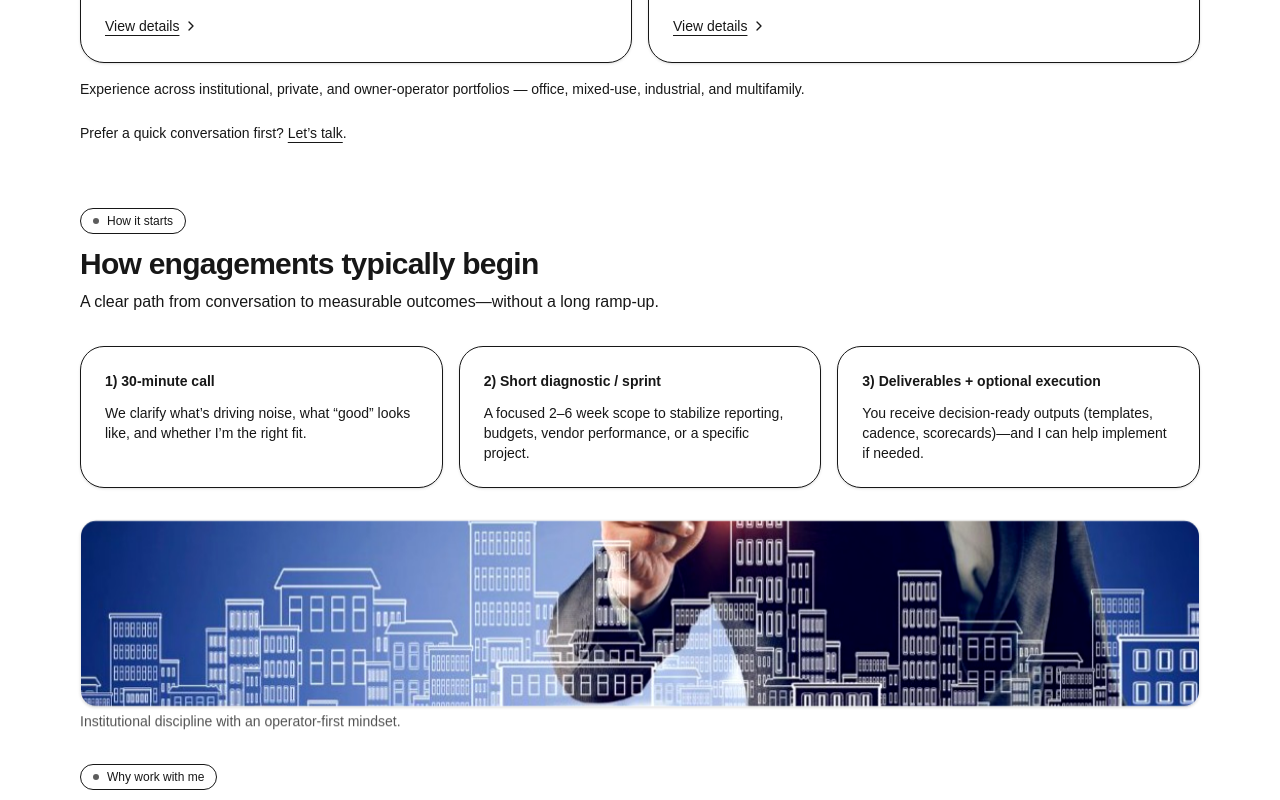
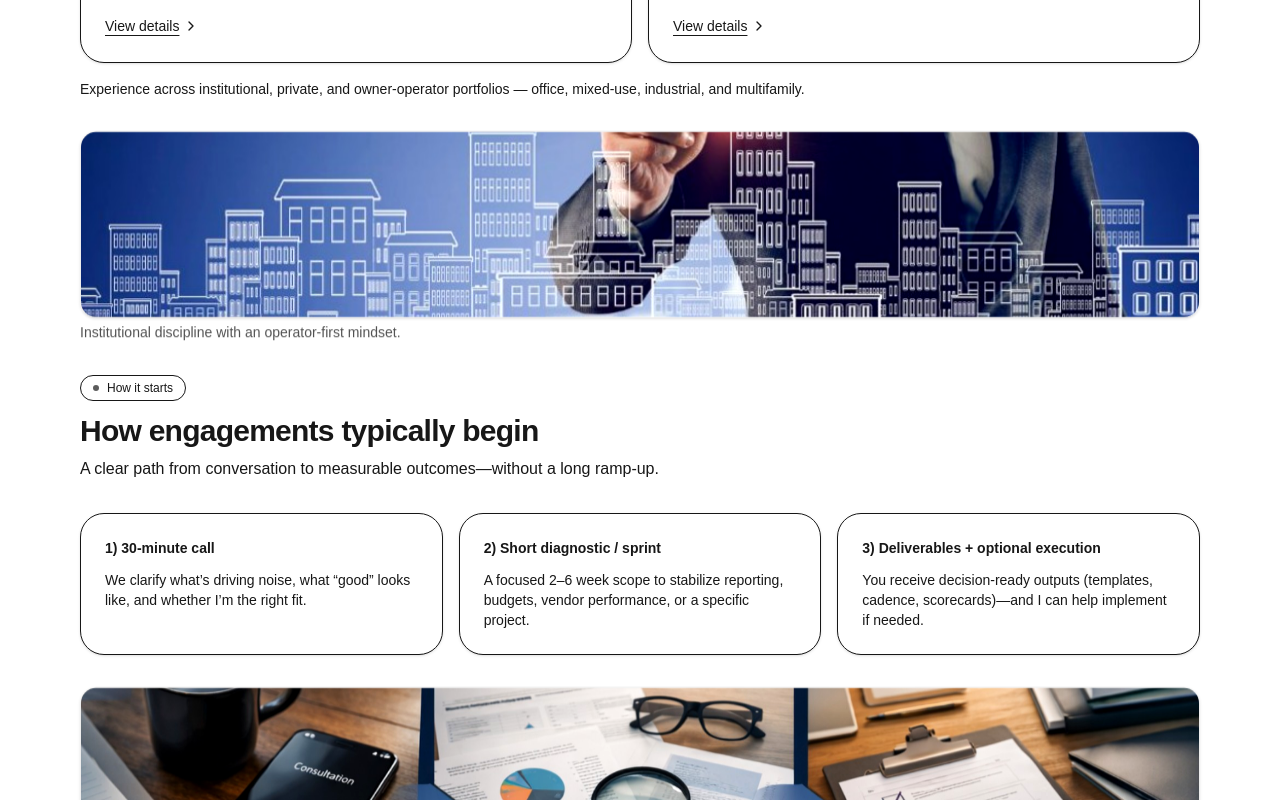
Before and after one commit to BK14782/brian-killian-consulting, a Next.js app: page / in a window 1280 px wide. Shown: the part 1240-2040 px from the top of the page. Built offline with nearby package versions, Linux system fonts and the light colour scheme.

Commit message:
how it works banner

```diff
--- a/src/app/page.tsx
+++ b/src/app/page.tsx
@@ -533,18 +533,14 @@ export default function Page() {
           Experience across institutional, private, and owner-operator portfolios — office, mixed-use, industrial, and multifamily.
         </div>
 
-        <div className="mt-6 text-sm text-muted-foreground">
-          Prefer a quick conversation first?{" "}
-          <button
-            type="button"
-            onClick={openLead}
-            className="underline underline-offset-4 hover:text-foreground"
-          >
-            Let’s talk
-          </button>
-          .
-        </div>
-      </Section>
+        </Section>
+
+           <BannerImage
+        src="/banners/services-01.jpg"
+        alt="Professional leadership meeting"
+        caption="Institutional discipline with an operator-first mindset."
+        className="scale-[1.02] object-cover saturate-110 contrast-105"
+      />
 
 {/* HOW ENGAGEMENTS TYPICALLY START (micro-section) */}
 <Section
@@ -584,9 +580,9 @@ export default function Page() {
 
 
       <BannerImage
-        src="/banners/services-01.jpg"
+        src="/banners/how-it-works-01.jpg"
         alt="Professional leadership meeting"
-        caption="Institutional discipline with an operator-first mindset."
+        caption="From intial conversation to focused execution, without unnecessary complecity."
         className="scale-[1.02] object-cover saturate-110 contrast-105"
       />
 
```
Also changed, not shown: public/banners/how-it-works-01.jpg (added).
